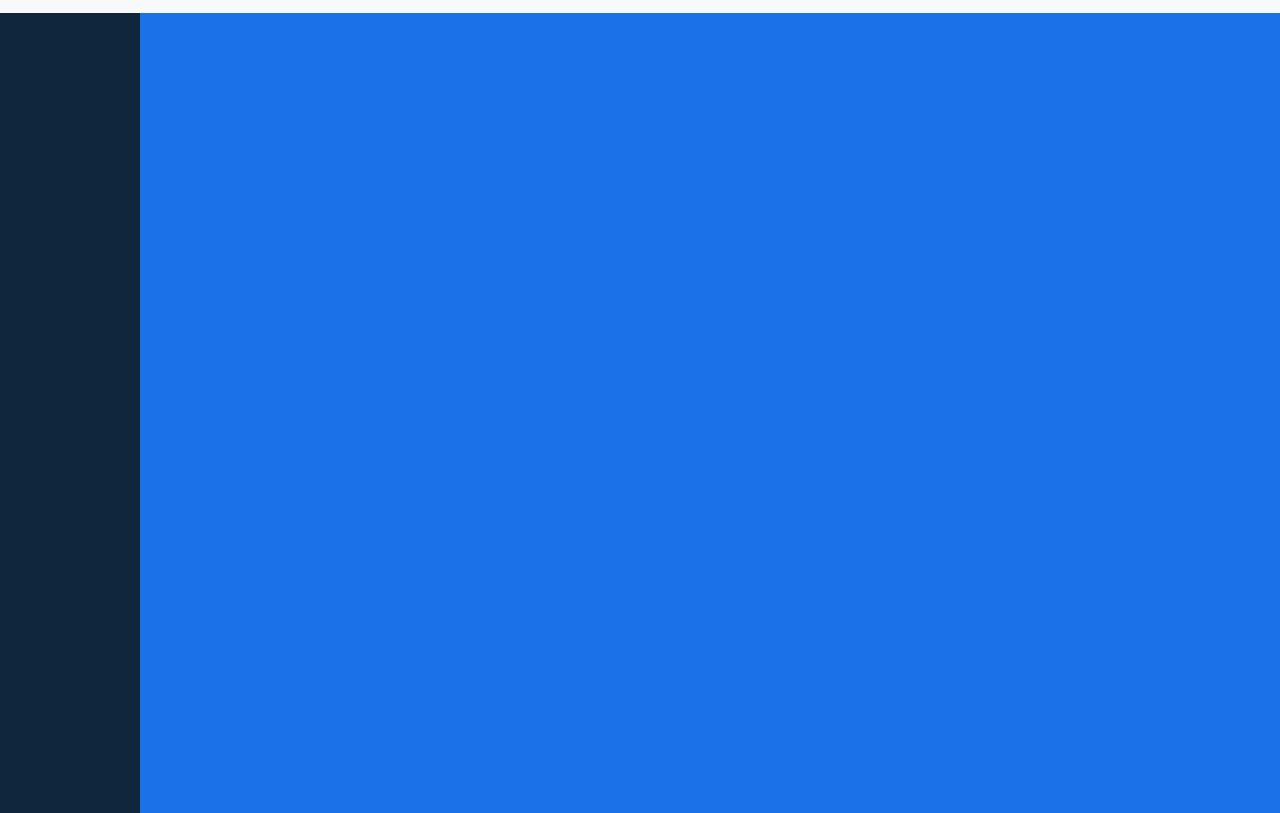
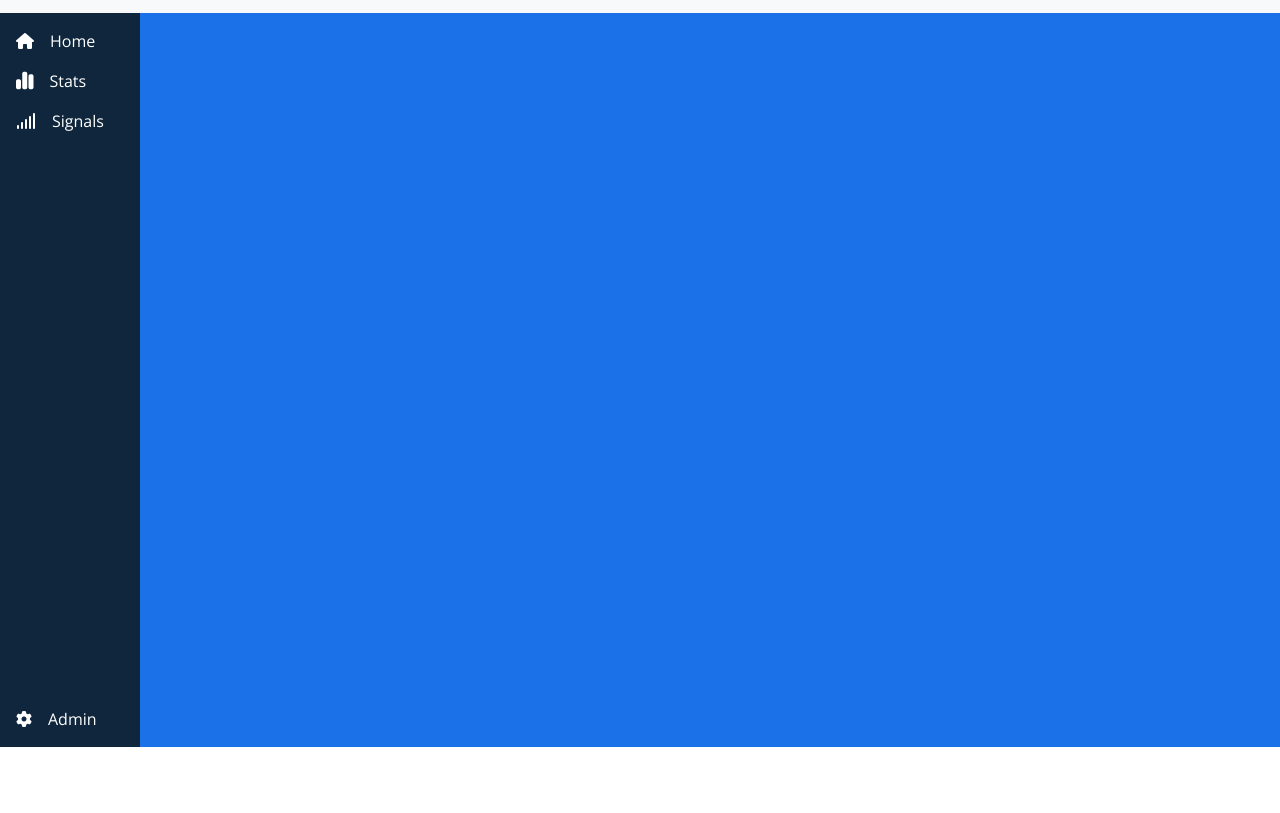
Before and after one commit to nicolaoo/html-css-bootstrap-dashboard, a plain HTML site: page index.html in a window 1280 px wide. Shown: the part 53-866 px from the top of the page. After the commit the page ends 800 px from the top, so only its background shows below. Drawn offline with nearby package versions, Linux system fonts and the light colour scheme; a web font is replaced by a local one.

Commit message:
ADD icon on sidebar

```diff
--- a/index.html
+++ b/index.html
@@ -74,9 +74,45 @@
 
     <main>
         <section class="content">
-
             <div class="sidebar">
-
+                <div class="sidebar-container container-fluid p-3 ">
+                    <div class="row row-gap-3">
+                        <div>
+                            <a class="col-12 d-flex align-items-center gap-3  href="#">
+                                <i class=" fa-solid fa-house"></i>
+                                <p class="mb-0">
+                                    Home
+                                </p>
+                            </a>
+                        </div>
+                        <div >
+                            <a class="col-12 d-flex align-items-center gap-3" href="#">
+                                <i class="icon-sidebar fa-solid fa-chart-simple"></i>
+                                <p class="mb-0">
+                                    Stats
+                                </p>
+                            </a>
+                        </div>
+                        <div >
+                            <a class="col-12 d-flex align-items-center gap-3" href="#">
+                                <i class=" fa-solid fa-signal"></i>
+                                <p class="mb-0">
+                                    Signals
+                                </p>
+                            </a>
+                        </div>
+                    </div>
+                    <div class="row">
+                        <div class="">
+                            <a class="col-12 d-flex align-items-center gap-3" href="#">
+                                <i class="fa-solid fa-gear"></i>
+                                <p class="mb-0">
+                                    Admin
+                                </p>
+                            </a>
+                        </div>
+                    </div>
+                </div>
             </div>
             <div class="hero">
 
--- a/style.css
+++ b/style.css
@@ -107,7 +107,20 @@ header {
 
 .sidebar{
     flex-shrink: 0;
-    height: 100vh;
+    height: calc(100vh - 66px);
     width: 140px;
     overflow: hidden;
+    /* background-image: url("./img/sidebar-bg.png"); */
 }
+
+.icon-sidebar {
+    font-size: 20px;
+}
+
+.sidebar-container {
+    height: 100%;
+    display: flex;
+    justify-content: space-between;
+    flex-direction: column;
+    color: white;
+}
```
